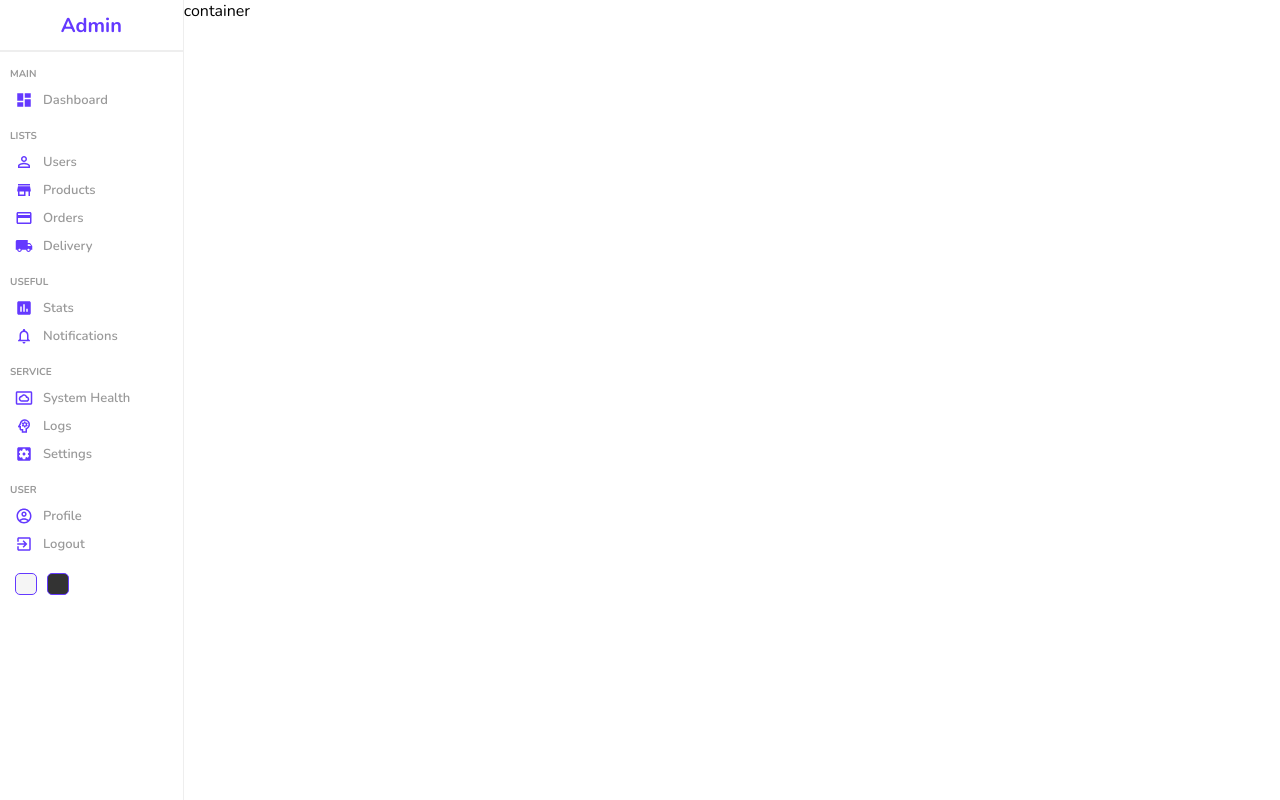
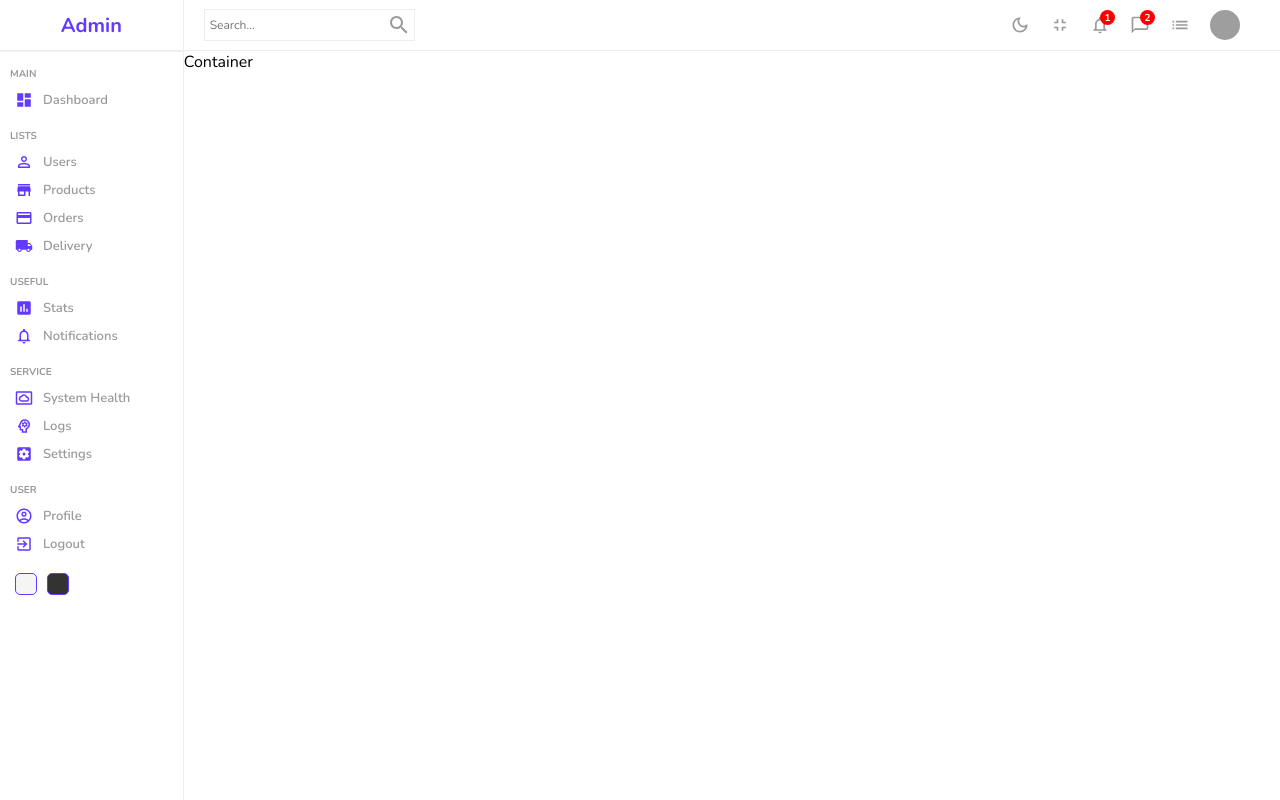
Before and after one commit to el-sherbini/Admin-Dashboard-App-React.js-Firebase, a React (Create React App) app: page / in a window 1280 px wide. Built offline with nearby package versions, Linux system fonts and the light colour scheme; grey boxes are pictures that could not be loaded; the HTML template or start-up script is replaced by a standard one.

Commit message:
add navbar

```diff
--- a/src/components/Navbar/Navbar.jsx
+++ b/src/components/Navbar/Navbar.jsx
@@ -1,7 +1,50 @@
 import "./navbar.scss";
+import {
+  SearchOutlinedIcon,
+  DarkModeOutlinedIcon,
+  FullscreenExitOutlinedIcon,
+  NotificationsNoneOutlinedIcon,
+  ChatBubbleOutlineOutlinedIcon,
+  ListOutlinedIcon,
+} from "../../icons";
 
 const Navbar = () => {
-  return <div>Navbar</div>;
+  return (
+    <div className="navbar">
+      <div className="wrapper">
+        <div className="search">
+          <input type="text" placeholder="Search..." />
+          <SearchOutlinedIcon />
+        </div>
+        <div className="items">
+          <div className="item">
+            <DarkModeOutlinedIcon className="icon" />
+          </div>
+          <div className="item">
+            <FullscreenExitOutlinedIcon className="icon" />
+          </div>
+          <div className="item">
+            <NotificationsNoneOutlinedIcon className="icon" />
+            <div className="counter">1</div>
+          </div>
+          <div className="item">
+            <ChatBubbleOutlineOutlinedIcon className="icon" />
+            <div className="counter">2</div>
+          </div>
+          <div className="item">
+            <ListOutlinedIcon className="icon" />
+          </div>
+          <div className="item">
+            <img
+              src="https://images.pexels.com/photos/941693/pexels-photo-941693.jpeg?auto=compress&cs=tinysrgb&dpr=2&w=500"
+              alt=""
+              className="avatar"
+            />
+          </div>
+        </div>
+      </div>
+    </div>
+  );
 };
 
 export default Navbar;
--- a/src/components/Navbar/navbar.scss
+++ b/src/components/Navbar/navbar.scss
@@ -1 +1,73 @@
 @import "../../styles/main.scss";
+
+.navbar {
+  height: 50px;
+  border-bottom: 1px solid $light-grey-color;
+  display: flex;
+  align-items: center;
+  font-size: 14px;
+  color: $grey-color;
+
+  .wrapper {
+    width: 100%;
+    padding: 20px;
+    display: flex;
+    align-items: center;
+    justify-content: space-between;
+
+    .search {
+      display: flex;
+      align-items: center;
+      border: 0.5px solid $light-grey-color;
+      padding: 3px;
+
+      input {
+        border: none;
+        outline: none;
+        background: transparent;
+
+        &::placeholder {
+          font-size: 12px;
+        }
+      }
+    }
+
+    .items {
+      display: flex;
+      align-items: center;
+
+      .item {
+        display: flex;
+        align-items: center;
+        margin-right: 20px;
+        position: relative;
+
+        .icon {
+          font-size: 20px;
+        }
+
+        .avatar {
+          width: 30px;
+          height: 30px;
+          border-radius: 50%;
+        }
+
+        .counter {
+          width: 15px;
+          height: 15px;
+          background-color: red;
+          border-radius: 50%;
+          color: white;
+          display: flex;
+          align-items: center;
+          justify-content: center;
+          font-size: 10px;
+          font-weight: bold;
+          position: absolute;
+          top: -5px;
+          right: -5px;
+        }
+      }
+    }
+  }
+}
--- a/src/icons/index.js
+++ b/src/icons/index.js
@@ -10,3 +10,9 @@
 export { default as SettingsSystemDaydreamOutlinedIcon } from "@mui/icons-material/SettingsSystemDaydreamOutlined";
 export { default as PsychologyOutlinedIcon } from "@mui/icons-material/PsychologyOutlined";
 export { default as AccountCircleOutlinedIcon } from "@mui/icons-material/AccountCircleOutlined";
+export { default as SearchOutlinedIcon } from "@mui/icons-material/SearchOutlined";
+export { default as DarkModeOutlinedIcon } from "@mui/icons-material/DarkModeOutlined";
+export { default as FullscreenExitOutlinedIcon } from "@mui/icons-material/FullscreenExitOutlined";
+export { default as NotificationsNoneOutlinedIcon } from "@mui/icons-material/NotificationsNoneOutlined";
+export { default as ChatBubbleOutlineOutlinedIcon } from "@mui/icons-material/ChatBubbleOutlineOutlined";
+export { default as ListOutlinedIcon } from "@mui/icons-material/ListOutlined";
--- a/src/pages/Home/Home.jsx
+++ b/src/pages/Home/Home.jsx
@@ -1,12 +1,15 @@
 import "../../styles/main.scss";
-import { Sidebar } from "../../components";
+import { Sidebar, Navbar } from "../../components";
 import "./home.scss";
 
 const Home = () => {
   return (
     <div className="home">
       <Sidebar />
-      <div className="homeContainer">container</div>
+      <div className="homeContainer">
+        <Navbar />
+        Container
+      </div>
     </div>
   );
 };
```
